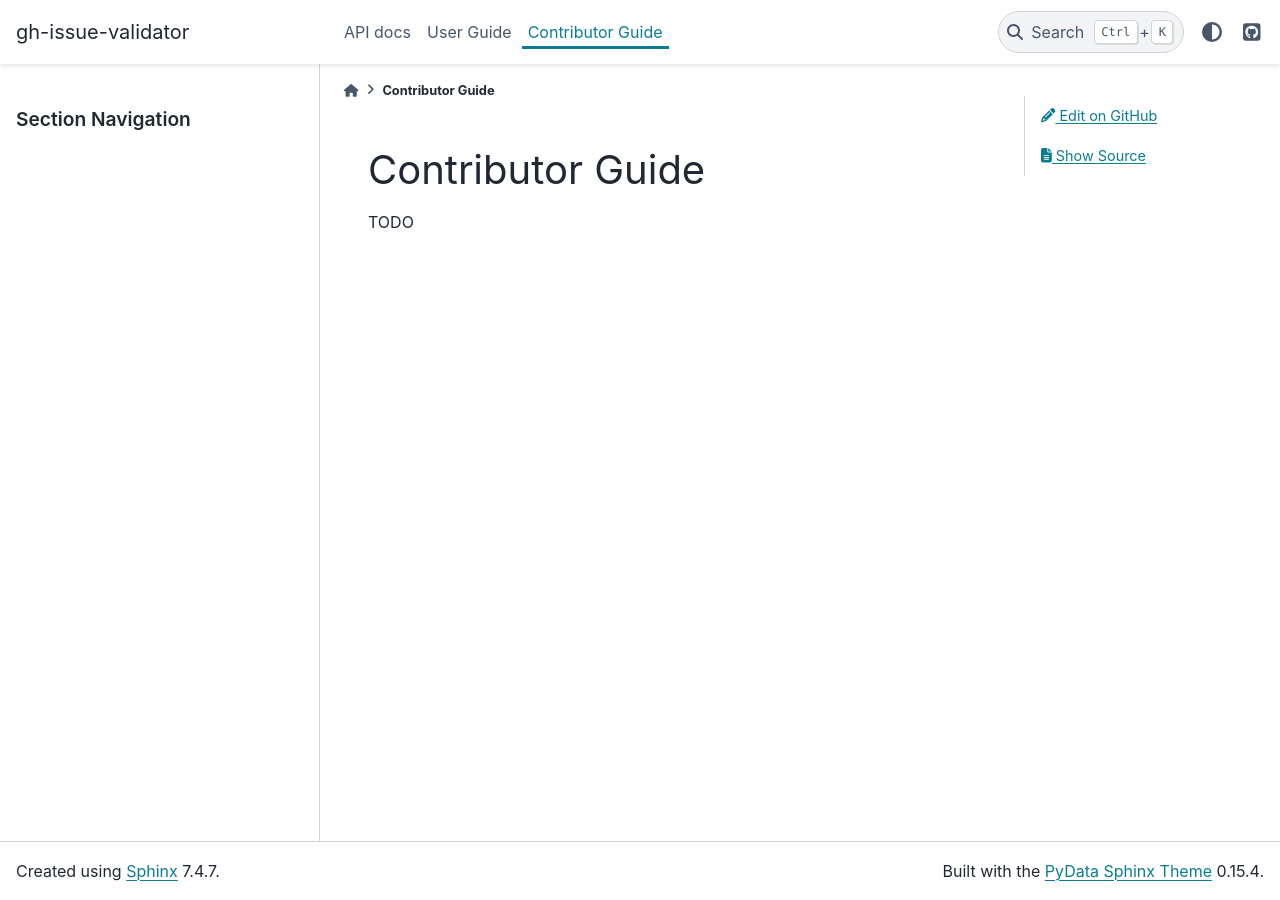
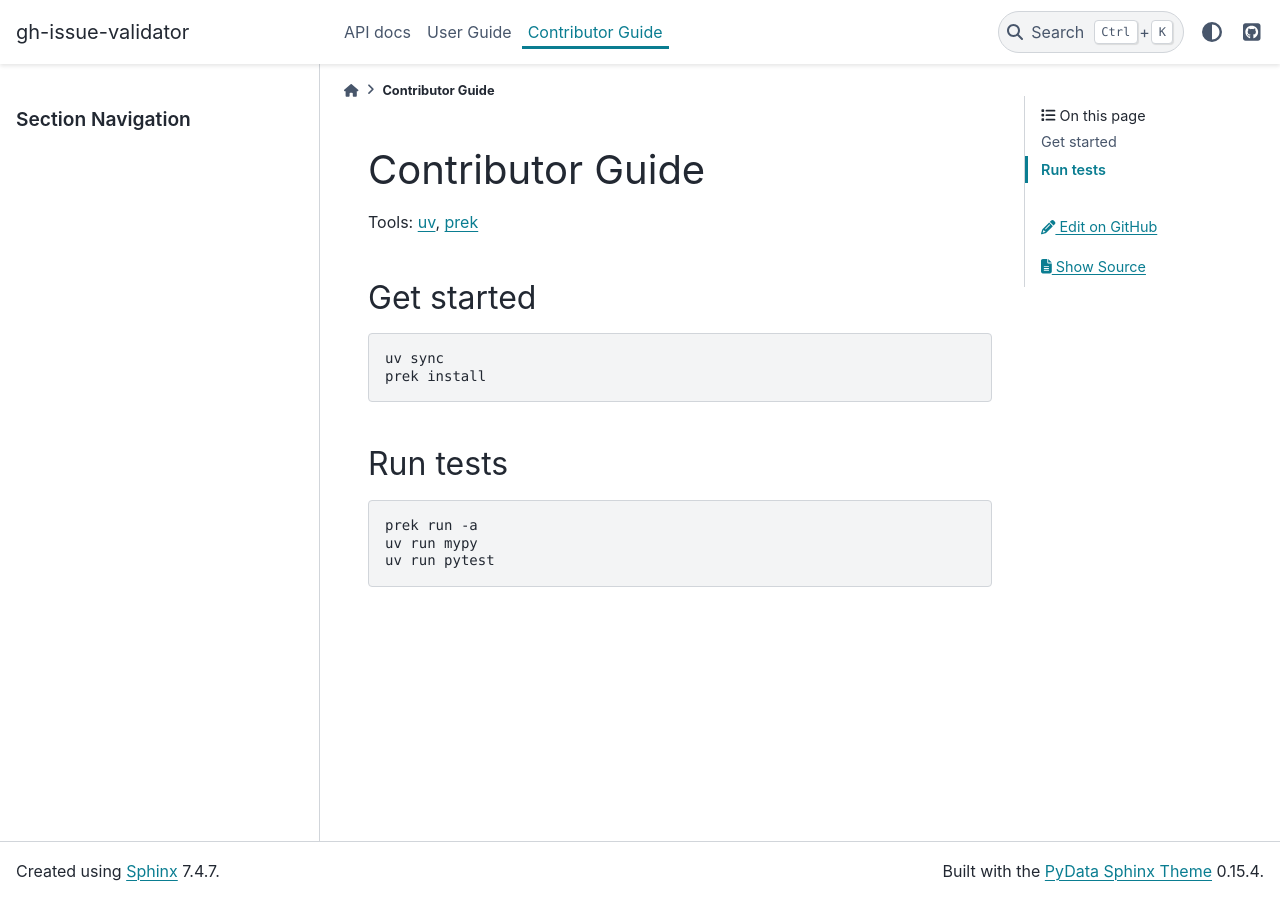
Before and after one commit to mfisher87/gh-issue-validator, a Sphinx documentation site: the page built from docs/contributor-guide/index.md, in a window 1280 px wide. Built offline with Sphinx 7.4.7 and the PyData theme 0.15.4, drawn with Linux system fonts in a browser that asks for light colours.

````diff
--- a/docs/contributor-guide/index.md
+++ b/docs/contributor-guide/index.md
@@ -1,3 +1,20 @@
 # Contributor Guide
 
-TODO
+Tools: [uv](https://github.com/astral-sh/uv), [prek](https://prek.j178.dev/)
+
+
+### Get started
+
+```bash
+uv sync
+prek install
+```
+
+
+### Run tests
+
+```bash
+prek run -a
+uv run mypy
+uv run pytest
+```
````
Also changed, not shown: README.md (+3 -18 lines).
